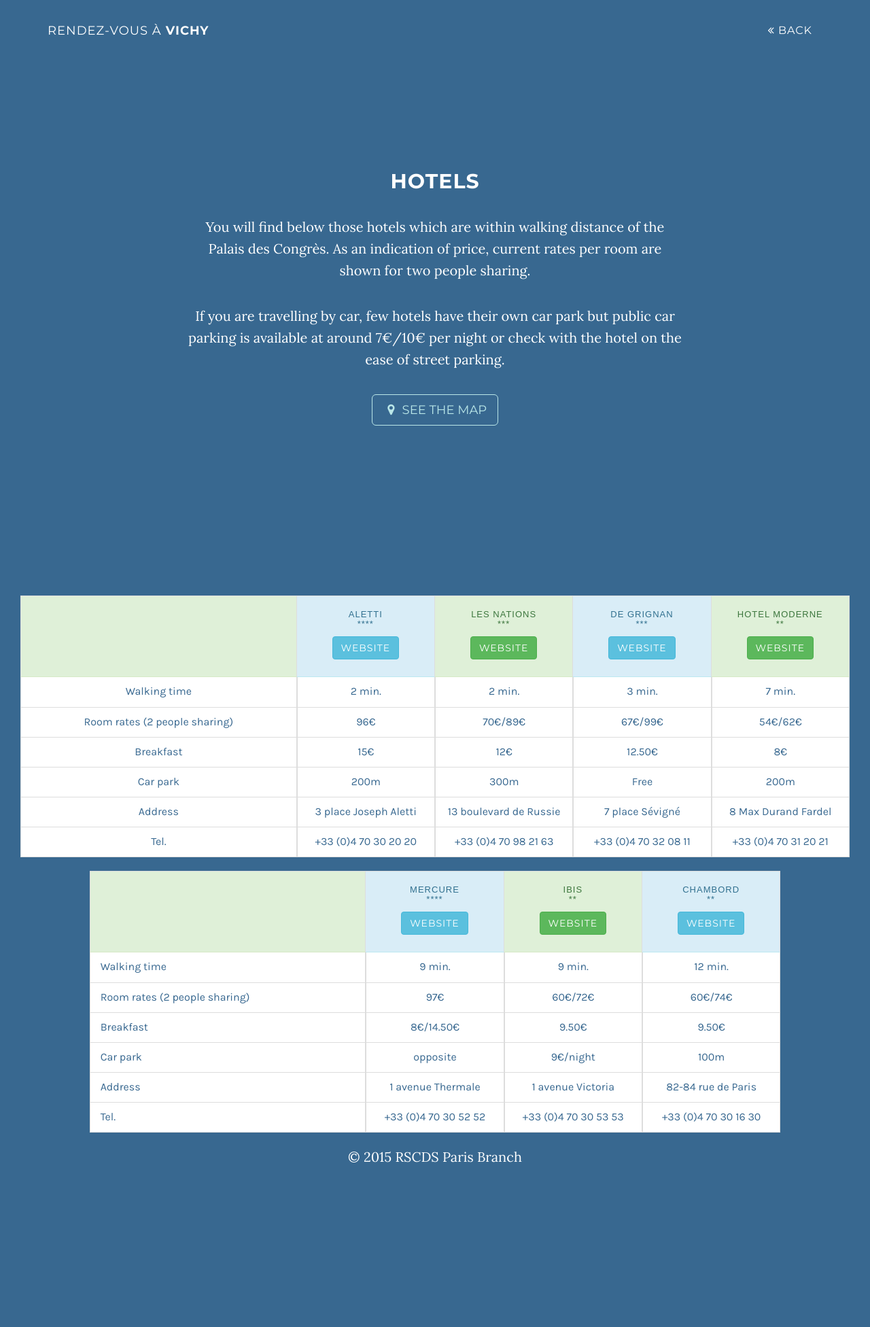
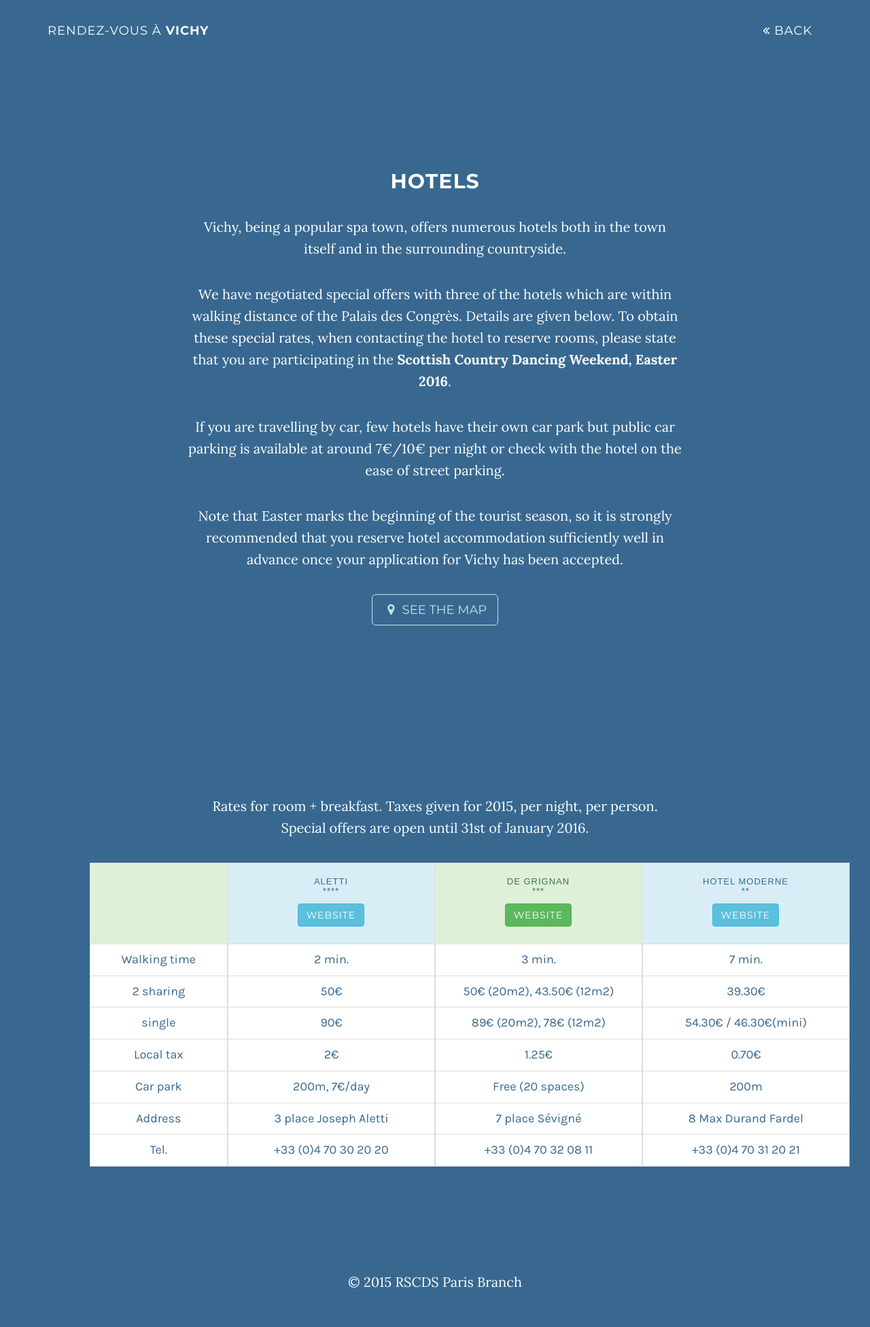
Before and after one commit to alienorlatour/rscdsparis-vichy, a PHP site: page /hotels.php in a window 1280 px wide. Shown: the whole page at 68% size. Before the commit the page ends 1710 px from the top, so only its background shows below. Run offline with PHP 8.4, Linux system fonts and the light colour scheme; some libraries are stand-ins or nearby versions.

Commit message:
Reduced the number of hotels, rearranged with newest information.

```diff
--- a/hotels.php
+++ b/hotels.php
@@ -38,10 +38,17 @@
       <div class="container">
         <div class="col-lg-8 col-lg-offset-2 text-center">
           <h2>Hotels</h2>
-          <p>You will find below those hotels which are within walking distance of the Palais des Congrès. As an
-            indication of price, current rates per room are shown for two people sharing.</p>
+          <p>Vichy, being a popular spa town, offers numerous hotels both in the town itself and in the surrounding
+            countryside.</p>
+          <p>
+            We have negotiated special offers with three of the hotels which are within walking distance of the Palais
+            des Congrès. Details are given below. To obtain these special rates, when contacting the hotel to reserve
+            rooms, please state that you are participating in the <b>Scottish Country Dancing Weekend, Easter 2016</b>.
+          </p>
           <p>If you are travelling by car, few hotels have their own car park but public car parking is available at
             around 7€/10€ per night or check with the hotel on the ease of street parking.</p>
+          <p>Note that Easter marks the beginning of the tourist season, so it is strongly recommended that you reserve
+            hotel accommodation sufficiently well in advance once your application for Vichy has been accepted.</p>
           <a href="#map" class="btn btn-default btn-lg page-scroll"><i class="fa fa-map-marker fa-fw"></i> <span
             class="network-name">See the map</span></a>
         </div>
@@ -49,81 +56,69 @@
     </div>
   </section>
 
-
   <section class="content-section">
     <div class="intro-section">
       <div class="separator col-md-12">
+        <p class="col-md-offset-2 col-md-8 text-center">Rates for room + breakfast. Taxes given for 2015, per night, per
+          person.<br/>Special offers are open until 31st of January 2016.</p>
         <div class="pricely-chart">
           <section class="col-xs-12">
             <ul class="pricely-pro">
-              <li class="pricely-first-heading panel-success col-md-4 text-center">
+              <li class="pricely-first-heading panel-success col-md-offset-1 col-md-2 text-center">
                 <h3 class="panel-heading"></h3>
                 <ul class="list-group">
                   <li class="list-group-item">Walking time</li>
-                  <li class="list-group-item">Room rates (2 people sharing)</li>
-                  <li class="list-group-item">Breakfast</li>
+                  <li class="list-group-item">2 sharing</li>
+                  <li class="list-group-item">single</li>
+                  <li class="list-group-item">Local tax</li>
                   <li class="list-group-item">Car park</li>
                   <li class="list-group-item">Address</li>
                   <li class="list-group-item">Tel.</li>
                 </ul>
               </li>
 
-              <li class="pricely-inner panel-info col-xs-6 col-md-2 text-center">
+              <li class="pricely-inner panel-info col-xs-6 col-md-3 text-center">
                 <h3 class="panel-heading">
                   <span class="pricely-label">Aletti<br />****
                   </span> <a href="http://www.hotel-aletti.fr/en/" class="btn btn-info" target="_blank">Website</a>
                 </h3>
                 <ul class="list-group">
                   <li class="list-group-item">2 min.</li>
-                  <li class="list-group-item">96€</li>
-                  <li class="list-group-item">15€</li>
-                  <li class="list-group-item">200m</li>
+                  <li class="list-group-item">50€</li>
+                  <li class="list-group-item">90€</li>
+                  <li class="list-group-item">2€</li>
+                  <li class="list-group-item">200m, 7€/day</li>
                   <li class="list-group-item">3 place Joseph Aletti</li>
                   <li class="list-group-item">+33 (0)4 70 30 20 20</li>
                 </ul>
               </li>
 
-              <li class="pricely-inner panel-success col-xs-6 col-md-2 text-center">
-                <h3 class="panel-heading">
-                  <span class="pricely-label">Les Nations<br />***
-                  </span> <a href="http://www.lesnations.com/en/" class="btn btn-success" target="_blank">Website</a>
-                </h3>
-                <ul class="list-group">
-                  <li class="list-group-item">2 min.</li>
-                  <li class="list-group-item">70€/89€</li>
-                  <li class="list-group-item">12€</li>
-                  <li class="list-group-item">300m</li>
-                  <li class="list-group-item">13 boulevard de Russie</li>
-                  <li class="list-group-item">+33 (0)4 70 98 21 63</li>
-                </ul>
-              </li>
-
-              <li class="pricely-inner panel-info col-xs-6 col-md-2 text-center">
+              <li class="pricely-inner panel-success col-xs-6 col-md-3 text-center">
                 <h3 class="panel-heading">
                   <span class="pricely-label">De Grignan<br />***
-                  </span> <a href="http://www.hoteldegrignan.fr/" class="btn btn-info" target="_blank">Website</a>
+                  </span> <a href="http://www.hoteldegrignan.fr/" class="btn btn-success" target="_blank">Website</a>
                 </h3>
                 <ul class="list-group">
                   <li class="list-group-item">3 min.</li>
-                  <li class="list-group-item">67€/99€</li>
-                  <li class="list-group-item">12.50€</li>
-                  <li class="list-group-item">Free</li>
+                  <li class="list-group-item">50€ (20m2), 43.50€ (12m2)</li>
+                  <li class="list-group-item">89€ (20m2), 78€ (12m2)</li>
+                  <li class="list-group-item">1.25€</li>
+                  <li class="list-group-item">Free (20 spaces)</li>
                   <li class="list-group-item">7 place Sévigné</li>
                   <li class="list-group-item">+33 (0)4 70 32 08 11</li>
                 </ul>
               </li>
 
-              <li class="pricely-inner panel-success col-xs-6 col-md-2 text-center">
+              <li class="pricely-inner panel-info col-xs-6 col-md-3 text-center">
                 <h3 class="panel-heading">
                   <span class="pricely-label">Hotel Moderne<br />**
-                  </span> <a
-                    href="http://www.hotelmoderne-vichy.fr/anglais-vichy-hotel/index-anglais/index-anglais.html"
-                    class="btn btn-success" target="_blank">Website</a>
+                  </span> <a href="http://www.hotelmoderne-vichy.fr/" class="btn btn-info" target="_blank">Website</a>
                 </h3>
                 <ul class="list-group">
                   <li class="list-group-item">7 min.</li>
-                  <li class="list-group-item">54€/62€</li>
-                  <li class="list-group-item">8€</li>
+                  <li class="list-group-item">39.30€</li>
+                  <li class="list-group-item">54.30€ / 46.30€(mini)</li>
+                  <li class="list-group-item">0.70€</li>
                   <li class="list-group-item">200m</li>
                   <li class="list-group-item">8 Max Durand Fardel</li>
                   <li class="list-group-item">+33 (0)4 70 31 20 21</li>
@@ -132,72 +127,6 @@
             </ul>
           </section>
         </div>
-      </div>
-    </div>
-    <div class="separator col-md-12">
-      <div class="pricely-chart">
-        <section class="col-xs-12">
-          <ul class="pricely-pro">
-            <li class="pricely-first-heading panel-success col-md-4 col-md-offset-1">
-              <h3 class="panel-heading"></h3>
-              <ul class="list-group">
-                <li class="list-group-item">Walking time</li>
-                <li class="list-group-item">Room rates (2 people sharing)</li>
-                <li class="list-group-item">Breakfast</li>
-                <li class="list-group-item">Car park</li>
-                <li class="list-group-item">Address</li>
-                <li class="list-group-item">Tel.</li>
-              </ul>
-            </li>
-
-            <li class="pricely-inner panel-info col-xs-6 col-md-2 text-center">
-              <h3 class="panel-heading">
-                <span class="pricely-label">Mercure<br />****
-                </span> <a href="http://www.mercure.com/gb/hotel-0460-mercure-vichy-thermalia-hotel/index.shtml"
-                  class="btn btn-info" target="_blank">Website</a>
-              </h3>
-              <ul class="list-group">
-                <li class="list-group-item">9 min.</li>
-                <li class="list-group-item">97€</li>
-                <li class="list-group-item">8€/14.50€</li>
-                <li class="list-group-item">opposite</li>
-                <li class="list-group-item">1 avenue Thermale</li>
-                <li class="list-group-item">+33 (0)4 70 30 52 52</li>
-              </ul>
-            </li>
-
-            <li class="pricely-inner panel-success col-xs-6 col-md-2 text-center">
-              <h3 class="panel-heading">
-                <span class="pricely-label">Ibis<br />**
-                </span> <a href="http://www.ibis.com/gb/united-kingdom/index.shtml" class="btn btn-success"
-                  target="_blank">Website</a>
-              </h3>
-              <ul class="list-group">
-                <li class="list-group-item">9 min.</li>
-                <li class="list-group-item">60€/72€</li>
-                <li class="list-group-item">9.50€</li>
-                <li class="list-group-item">9€/night</li>
-                <li class="list-group-item">1 avenue Victoria</li>
-                <li class="list-group-item">+33 (0)4 70 30 53 53</li>
-              </ul>
-            </li>
-
-            <li class="pricely-inner panel-info col-xs-6 col-md-2 text-center">
-              <h3 class="panel-heading">
-                <span class="pricely-label">Chambord<br />**
-                </span> <a href="http://www.hotel-chambord-vichy.com/en/" class="btn btn-info" target="_blank">Website</a>
-              </h3>
-              <ul class="list-group">
-                <li class="list-group-item">12 min.</li>
-                <li class="list-group-item">60€/74€</li>
-                <li class="list-group-item">9.50€</li>
-                <li class="list-group-item">100m</li>
-                <li class="list-group-item">82-84 rue de Paris</li>
-                <li class="list-group-item">+33 (0)4 70 30 16 30</li>
-              </ul>
-            </li>
-          </ul>
-        </section>
       </div>
     </div>
   </section>
--- a/index.php
+++ b/index.php
@@ -29,6 +29,7 @@ if (isset ( $_GET ['fr'] )) {
 <?php include_once $panels.'/program.html';?>
 <?php include_once $panels.'/travel.html';?>
 <?php include_once $panels.'/accommodation.html';?>
+<?php include_once $panels.'/fares.html';?>
 <?php include_once $panels.'/registration.html';?>
 <?php include_once $panels.'/vichy.html';?>
 
--- a/panels/accommodation.html
+++ b/panels/accommodation.html
@@ -1,6 +1,6 @@
 <!-- Panel : accomodation -->
-<section class="content-section">
-  <div class="intro-body">
+<section id="accomodation" class="content-section">
+  <div class="registration-section">
 
     <div class="container">
       <div class="col-lg-8 col-lg-offset-2 text-center">
--- a/panelsfr/navigation.html
+++ b/panelsfr/navigation.html
@@ -18,13 +18,13 @@
           <a href="#page-top"></a>
         </li>
         <li>
-          <a class="page-scroll" href="#about">About</a>
+          <a class="page-scroll" href="#about">A propos</a>
         </li>
         <li>
           <a class="page-scroll" href="#program">Programme</a>
         </li>
         <li>
-          <a class="page-scroll" href="#registration">Register</a>
+          <a class="page-scroll" href="#registration">Inscription</a>
         </li>
         <li>
           <a class="page-scroll" href="#contact">Contact</a>
--- a/rsrc/css/grayscale.css
+++ b/rsrc/css/grayscale.css
@@ -368,7 +368,7 @@ body {
 }
 
 body ul li {
-    font-size: 16px;
+    font-size: 18px;
 }
 
 .in-progress {
```
Also changed, not shown: panels/about.html (+13 -4 lines), panels/fares.html (added, +78 -0 lines), panels/program.html (+16 -3 lines), panels/travel.html (+0 -9 lines), panelsfr/about.html (deleted, +0 -21 lines), panelsfr/accommodation.html (deleted, +0 -36 lines), panelsfr/contact.html (deleted, +0 -23 lines), panelsfr/head.html (deleted, +0 -28 lines), panelsfr/intro.html (deleted, +0 -18 lines), panelsfr/program.html (deleted, +0 -32 lines), panelsfr/registration.html (deleted, +0 -13 lines), rsrc/js/grayscale-hotels.js (+0 -27 lines), 2 other files.
